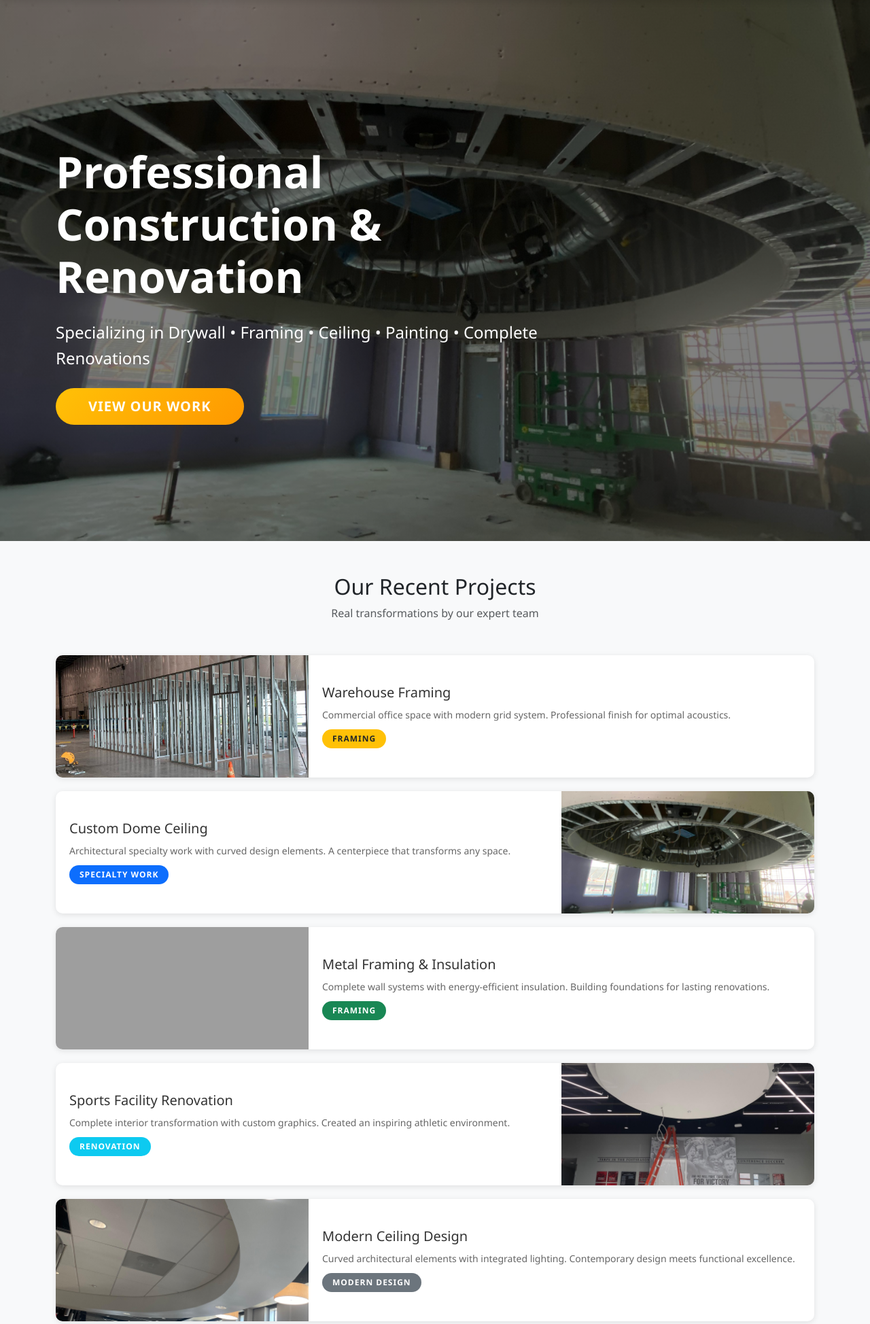
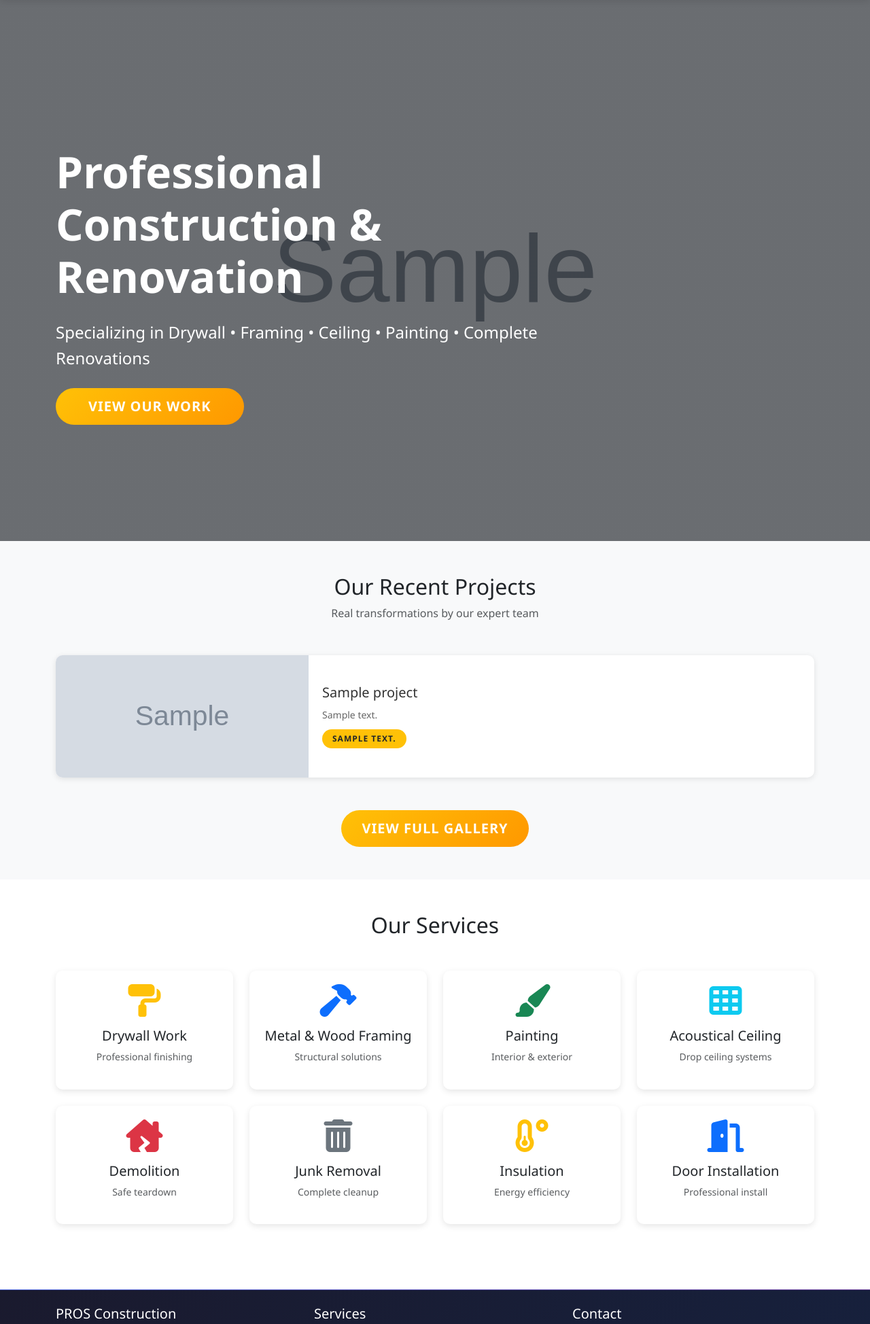
Before and after one commit to zishraq/renovation-services, a Django app: page / in a window 1280 px wide. Shown: the part 80-2028 px from the top of the page at 68% size. Run offline with Django 5.2, Linux system fonts and the light colour scheme; tables that the repository leaves empty hold one stand-in row (values such as "Sample post"); grey boxes marked "Sample" are stand-in pictures; grey boxes are pictures that could not be loaded.

Commit message:
Website made dynamic

```diff
--- a/services/views.py
+++ b/services/views.py
@@ -9,10 +9,15 @@ def index(request):
     recent_projects = Project.objects.filter(is_featured=True)[:6]
     testimonials = Testimonial.objects.filter(is_active=True)[:3]
 
+    hero_project = Project.objects.filter(is_hero=True).first()
+
+    print(hero_project)
+
     context = {
         'featured_services': featured_services,
         'recent_projects': recent_projects,
         'testimonials': testimonials,
+        'hero_project': hero_project
     }
     return render(request, 'index.html', context)
 
--- a/templates/index.html
+++ b/templates/index.html
@@ -5,7 +5,7 @@
 
 {% block content %}
 <!-- Hero Section with REAL project image -->
-<section class="hero-section" style="background: linear-gradient(rgba(0,0,0,0.5), rgba(0,0,0,0.5)), url('/media/projects/gallery/dome-ceiling.jpg') center/cover;">
+<section class="hero-section" style="background: linear-gradient(rgba(0,0,0,0.5), rgba(0,0,0,0.5)), url('{% if hero_project and hero_project.image %}{{ hero_project.image.url }}{% else %}/media/projects/gallery/dome-ceiling.jpg{% endif %}') center/cover;">
     <div class="container">
         <div class="row align-items-center min-vh-100 pt-5">
             <div class="col-lg-8">
@@ -25,117 +25,58 @@
         <h2 class="text-center mb-2">Our Recent Projects</h2>
         <p class="text-center text-muted mb-5">Real transformations by our expert team</p>
 
-{#        <div style="max-width: 900px; margin: 0 auto;">#}
-
-            <!-- Project 1 -->
+        {% for project in recent_projects %}
+            <!-- Project {{ forloop.counter }} -->
             <div class="project-card-wrapper" style="background: white; border-radius: 10px; margin-bottom: 20px; overflow: hidden; box-shadow: 0 2px 8px rgba(0,0,0,0.1);">
                 <div class="row g-0">
+                    {% if forloop.counter|divisibleby:2 %}
+                        <!-- Even: Text left, Image right -->
+                        <div class="col-12 col-md-8 order-2 order-md-1 d-flex align-items-center">
+                            <div style="padding: 20px; width: 100%;">
+                                <h5 style="margin-bottom: 10px; color: #333;">{{ project.title }}</h5>
+                                <p style="color: #666; font-size: 14px; margin-bottom: 10px;">{{ project.description }}</p>
+                                <span class="badge bg-{{ project.badge_color }} {% if project.badge_color == 'warning' %}text-dark{% else %}text-white{% endif %}">{{ project.badge_text }}</span>
+                            </div>
+                        </div>
+                        <div class="col-12 col-md-4 order-1 order-md-2">
+                            {% if project.image %}
+                                <img src="{{ project.image.url }}"
+                                     style="width: 100%; height: 180px; object-fit: cover; display: block;"
+                                     alt="{{ project.title }}">
+                            {% else %}
+                                <div style="width: 100%; height: 180px; background: #e9ecef; display: flex; align-items: center; justify-content: center;">
+                                    <span style="color: #6c757d;">No Image</span>
+                                </div>
+                            {% endif %}
+                        </div>
+                    {% else %}
+                        <!-- Odd: Image left, Text right -->
                         <div class="col-12 col-md-4">
-                        <img src="/media/projects/gallery/warehouse-framing-2.jpg"
+                            {% if project.image %}
+                                <img src="{{ project.image.url }}"
                                      style="width: 100%; height: 180px; object-fit: cover; display: block;"
-                             alt="Ceiling Grid">
+                                     alt="{{ project.title }}">
+                            {% else %}
+                                <div style="width: 100%; height: 180px; background: #e9ecef; display: flex; align-items: center; justify-content: center;">
+                                    <span style="color: #6c757d;">No Image</span>
+                                </div>
+                            {% endif %}
                         </div>
                         <div class="col-12 col-md-8 d-flex align-items-center">
                             <div style="padding: 20px; width: 100%;">
-                            <h5 style="margin-bottom: 10px; color: #333;">Warehouse Framing</h5>
-                            <p style="color: #666; font-size: 14px; margin-bottom: 10px;">Commercial office space with modern grid system. Professional finish for optimal acoustics.</p>
-                            <span class="badge bg-warning text-dark">Framing</span>
+                                <h5 style="margin-bottom: 10px; color: #333;">{{ project.title }}</h5>
+                                <p style="color: #666; font-size: 14px; margin-bottom: 10px;">{{ project.description }}</p>
+                                <span class="badge bg-{{ project.badge_color }} {% if project.badge_color == 'warning' %}text-dark{% else %}text-white{% endif %}">{{ project.badge_text }}</span>
                             </div>
                         </div>
+                    {% endif %}
                 </div>
             </div>
-
-            <!-- Project 2 -->
-            <div class="project-card-wrapper" style="background: white; border-radius: 10px; margin-bottom: 20px; overflow: hidden; box-shadow: 0 2px 8px rgba(0,0,0,0.1);">
-                <div class="row g-0">
-                    <div class="col-12 col-md-8 order-2 order-md-1 d-flex align-items-center">
-                        <div style="padding: 20px; width: 100%;">
-                            <h5 style="margin-bottom: 10px; color: #333;">Custom Dome Ceiling</h5>
-                            <p style="color: #666; font-size: 14px; margin-bottom: 10px;">Architectural specialty work with curved design elements. A centerpiece that transforms any space.</p>
-                            <span class="badge bg-primary">Specialty Work</span>
+        {% empty %}
+            <div class="text-center py-5">
+                <p class="text-muted">No featured projects yet. Add some in the admin panel!</p>
             </div>
-                    </div>
-                    <div class="col-12 col-md-4 order-1 order-md-2">
-                        <img src="/media/projects/gallery/dome-ceiling.jpg"
-                             style="width: 100%; height: 180px; object-fit: cover; display: block;"
-                             alt="Dome Ceiling">
-                    </div>
-                </div>
-            </div>
-
-            <!-- Project 3 -->
-            <div class="project-card-wrapper" style="background: white; border-radius: 10px; margin-bottom: 20px; overflow: hidden; box-shadow: 0 2px 8px rgba(0,0,0,0.1);">
-                <div class="row g-0">
-                    <div class="col-12 col-md-4">
-                        <img src="/media/projects/gallery/drywall-framing.jpg"
-                             style="width: 100%; height: 180px; object-fit: cover; display: block;"
-                             alt="Framing">
-                    </div>
-                    <div class="col-12 col-md-8 d-flex align-items-center">
-                        <div style="padding: 20px; width: 100%;">
-                            <h5 style="margin-bottom: 10px; color: #333;">Metal Framing & Insulation</h5>
-                            <p style="color: #666; font-size: 14px; margin-bottom: 10px;">Complete wall systems with energy-efficient insulation. Building foundations for lasting renovations.</p>
-                            <span class="badge bg-success">Framing</span>
-                        </div>
-                    </div>
-                </div>
-            </div>
-
-            <!-- Project 4 -->
-            <div class="project-card-wrapper" style="background: white; border-radius: 10px; margin-bottom: 20px; overflow: hidden; box-shadow: 0 2px 8px rgba(0,0,0,0.1);">
-                <div class="row g-0">
-                    <div class="col-12 col-md-8 order-2 order-md-1 d-flex align-items-center">
-                        <div style="padding: 20px; width: 100%;">
-                            <h5 style="margin-bottom: 10px; color: #333;">Sports Facility Renovation</h5>
-                            <p style="color: #666; font-size: 14px; margin-bottom: 10px;">Complete interior transformation with custom graphics. Created an inspiring athletic environment.</p>
-                            <span class="badge bg-info text-white">Renovation</span>
-                        </div>
-                    </div>
-                    <div class="col-12 col-md-4 order-1 order-md-2">
-                        <img src="/media/projects/gallery/sports-wall.jpg"
-                             style="width: 100%; height: 180px; object-fit: cover; display: block;"
-                             alt="Sports Facility">
-                    </div>
-                </div>
-            </div>
-
-            <!-- Project 5 -->
-            <div class="project-card-wrapper" style="background: white; border-radius: 10px; margin-bottom: 20px; overflow: hidden; box-shadow: 0 2px 8px rgba(0,0,0,0.1);">
-                <div class="row g-0">
-                    <div class="col-12 col-md-4">
-                        <img src="/media/projects/gallery/finished-ceiling.jpg"
-                             style="width: 100%; height: 180px; object-fit: cover; display: block;"
-                             alt="Finished Ceiling">
-                    </div>
-                    <div class="col-12 col-md-8 d-flex align-items-center">
-                        <div style="padding: 20px; width: 100%;">
-                            <h5 style="margin-bottom: 10px; color: #333;">Modern Ceiling Design</h5>
-                            <p style="color: #666; font-size: 14px; margin-bottom: 10px;">Curved architectural elements with integrated lighting. Contemporary design meets functional excellence.</p>
-                            <span class="badge bg-secondary">Modern Design</span>
-                        </div>
-                    </div>
-                </div>
-            </div>
-
-            <!-- Project 6 -->
-            <div class="project-card-wrapper" style="background: white; border-radius: 10px; margin-bottom: 20px; overflow: hidden; box-shadow: 0 2px 8px rgba(0,0,0,0.1);">
-                <div class="row g-0">
-                    <div class="col-12 col-md-8 order-2 order-md-1 d-flex align-items-center">
-                        <div style="padding: 20px; width: 100%;">
-                            <h5 style="margin-bottom: 10px; color: #333;">Large Scale Construction</h5>
-                            <p style="color: #666; font-size: 14px; margin-bottom: 10px;">25,000 sq ft warehouse build-out. From bare structure to functional space.</p>
-                            <span class="badge bg-danger">Commercial</span>
-                        </div>
-                    </div>
-                    <div class="col-12 col-md-4 order-1 order-md-2">
-                        <img src="/media/projects/gallery/warehouse-framing.jpg"
-                             style="width: 100%; height: 180px; object-fit: cover; display: block;"
-                             alt="Warehouse">
-                    </div>
-                </div>
-            </div>
-
-{#        </div>#}
+        {% endfor %}
 
         <div class="text-center mt-5">
             <a href="{% url 'gallery' %}" class="btn btn-warning btn-lg">View Full Gallery</a>
```
Also changed, not shown: services/admin.py (+31 -6 lines), services/management/commands/load_sample_data.py (+132 -27 lines), services/models.py (+39 -6 lines), templates/gallery.html (+25 -94 lines). Lines whose indentation alone changed are shown as unchanged.
